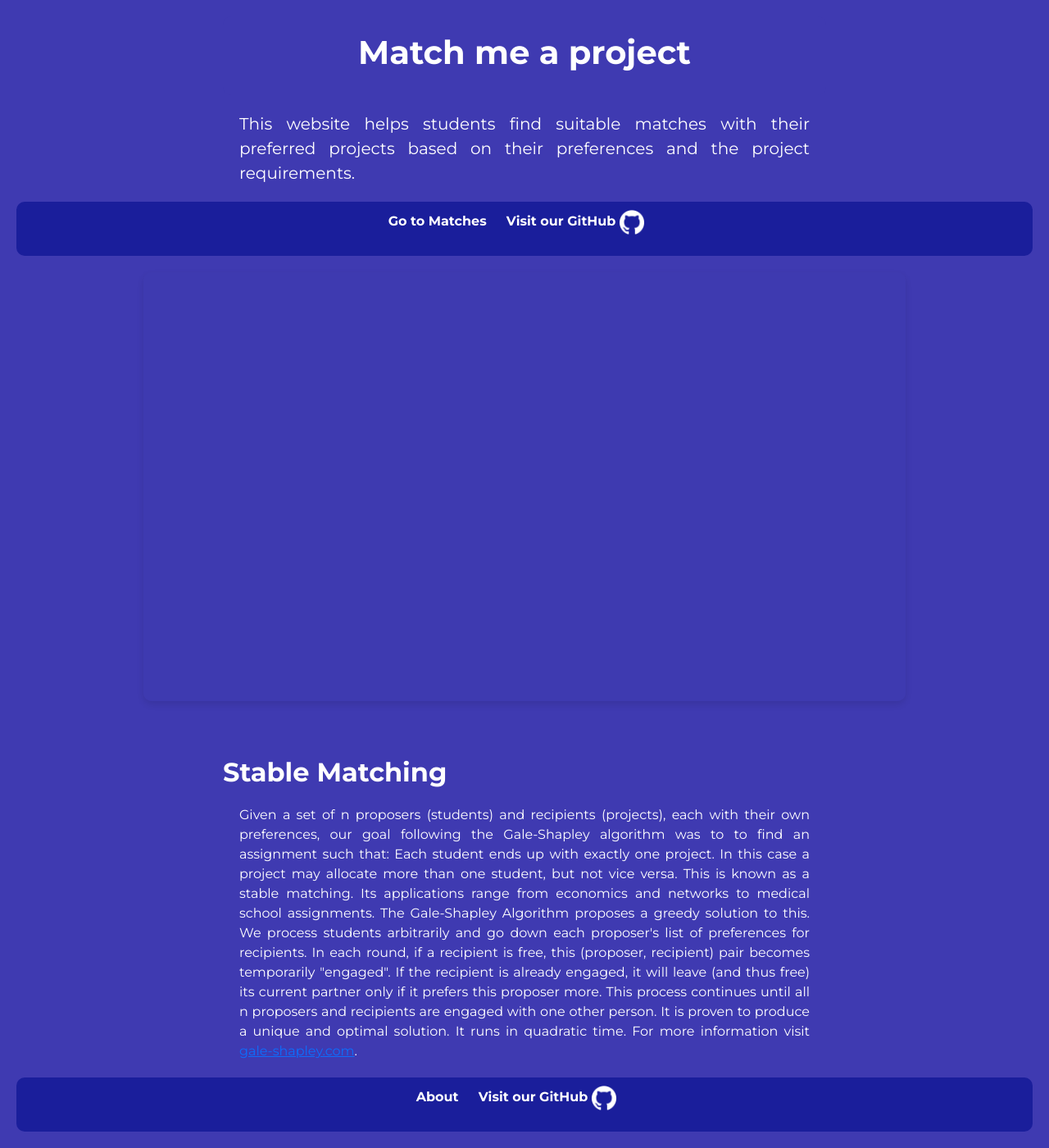
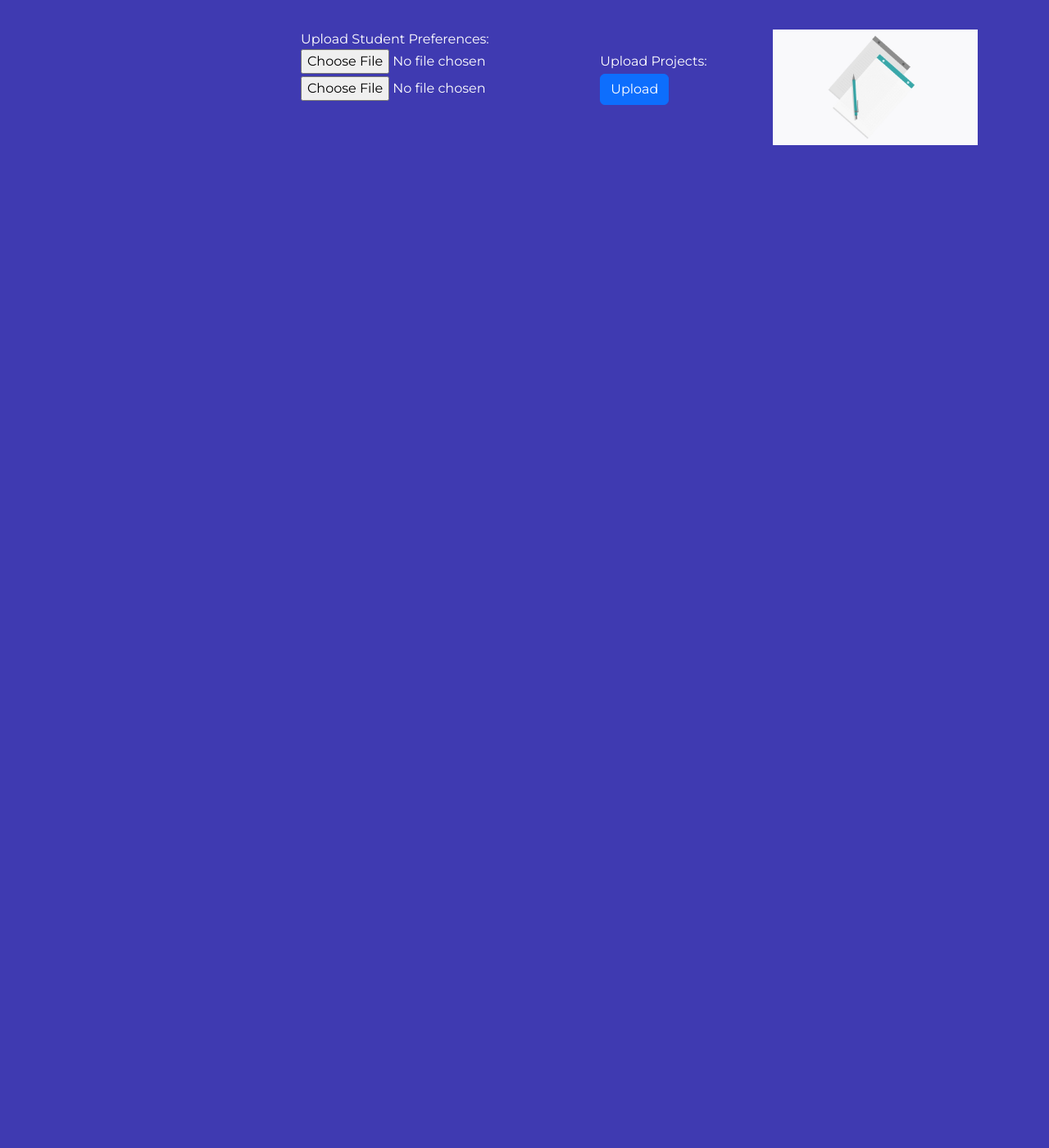
Before and after one commit to data-structures-algorithms-group4/student-project-matching, a Flask app: page / in a window 1280 px wide. Shown: the whole page at 82% size. After the commit the page ends 177 px from the top, so only its background shows below. Run offline with Flask 3, Linux system fonts and the light colour scheme.

Commit message:
Update home.html

```diff
--- a/student_project_matching/templates/home.html
+++ b/student_project_matching/templates/home.html
@@ -103,56 +103,29 @@
 <body>
 <div class="container">
     <div class="row">
-        <div class="col-md-8 offset-md-2">
-            <div class="header">
-                <h1>Match me a project</h1>
+        <!-- Form column -->
+        <div class="col-md-6 offset-md-3 mt-3">
+            <form method="post" enctype="multipart/form-data">
+                <label for="students">Upload Student Preferences:</label>
+                <input type="file" id="students" name="students" class="form-control-file">
+
+                <label for="projects">Upload Projects:</label>
+                <input type="file" id="projects" name="projects" class="form-control-file">
+
+                <input type="submit" value="Upload" class="btn btn-primary">
+            </form>
+        </div>
+
+        <!-- Image column -->
+        <div class="col-md-3 mt-3">
+            <div class="text-center">
+                <img src="DSA_notebooks.jpg" alt="Notebooks" class="img-fluid" style="width: 250px; height: auto;">
             </div>
-            <p class="lead">This website helps students find suitable matches with their preferred projects based on their preferences and the project requirements.</p>
         </div>
     </div>
 </div>
 
-<!-- Navigation bar with links -->
-<nav>
-    <ul>
-        <li><a href="/matches">Go to Matches</a></li>
-        <li><a href="https://github.com/data-structures-algorithms-group4">Visit our GitHub<img src="/static/GitHub-Logo.wine.png" alt="GitHub Logo" class="github-logo"></a></li>
-    </ul>
-</nav>
+<!-- Your existing HTML content -->
 
-<!-- GIF Title Image -->
-<img src="/static/DSA_Title_Matching.gif" alt="DSA Title Matching" class="title-image">
-
-<!-- Section with provided text -->
-<div class="container">
-    <div class="row">
-        <div class="col-md-8 offset-md-2">
-            <h2 class="mt-5">Stable Matching</h2>
-            <p>Given a set of n proposers (students) and recipients (projects), each with their own preferences, our goal following the Gale-Shapley algorithm was to
-                to find an assignment such that:
-                Each student ends up with exactly one project.
-
-                In this case a project may allocate more than one student, but not vice versa.
-
-                This is known as a stable matching. Its applications range from economics and networks to medical school assignments.
-                The Gale-Shapley Algorithm proposes a greedy solution to this. We process students arbitrarily and go down each
-                proposer's list of preferences for recipients. In each round, if a recipient is free, this (proposer, recipient) pair
-                becomes temporarily "engaged". If the recipient is already engaged, it will leave (and thus free) its current partner
-                only if it prefers this proposer more. This process continues until all n proposers and recipients are engaged with
-                one other person.
-
-                It is proven to produce a unique and optimal solution. It runs in quadratic time.
-
-                For more information visit <a href="https://gale-shapley.com/">gale-shapley.com</a>.
-            </p>
-        </div>
-    </div>
-</div>
 </body>
-<nav>
-  <ul>
-    <li><a href="/">About</a></li>
-    <li><a href="https://github.com/data-structures-algorithms-group4">Visit our GitHub<img src="/static/GitHub-Logo.wine.png" alt="GitHub Logo" class="github-logo"></a></li>
-  </ul>
-</nav>
 </html>
```
